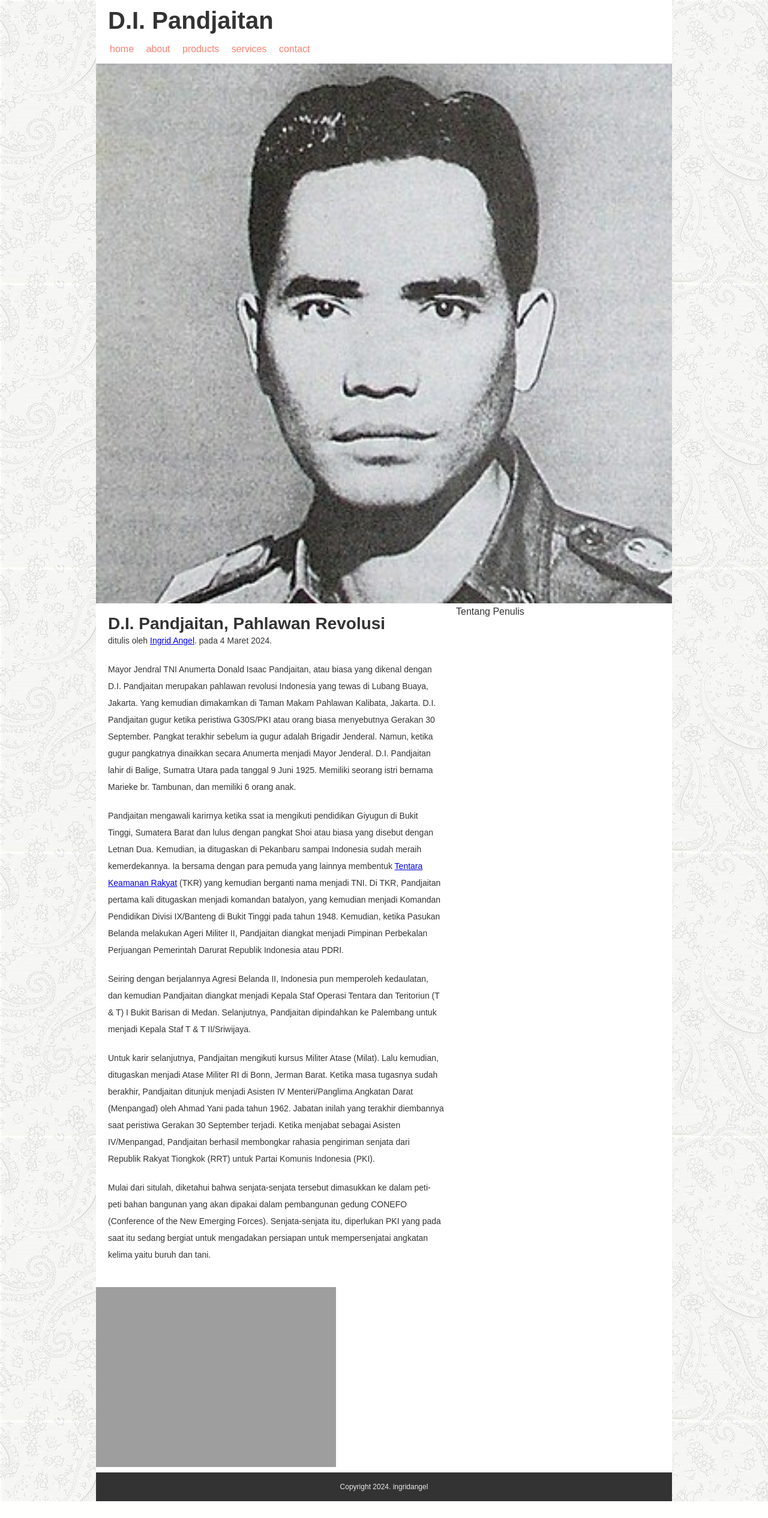
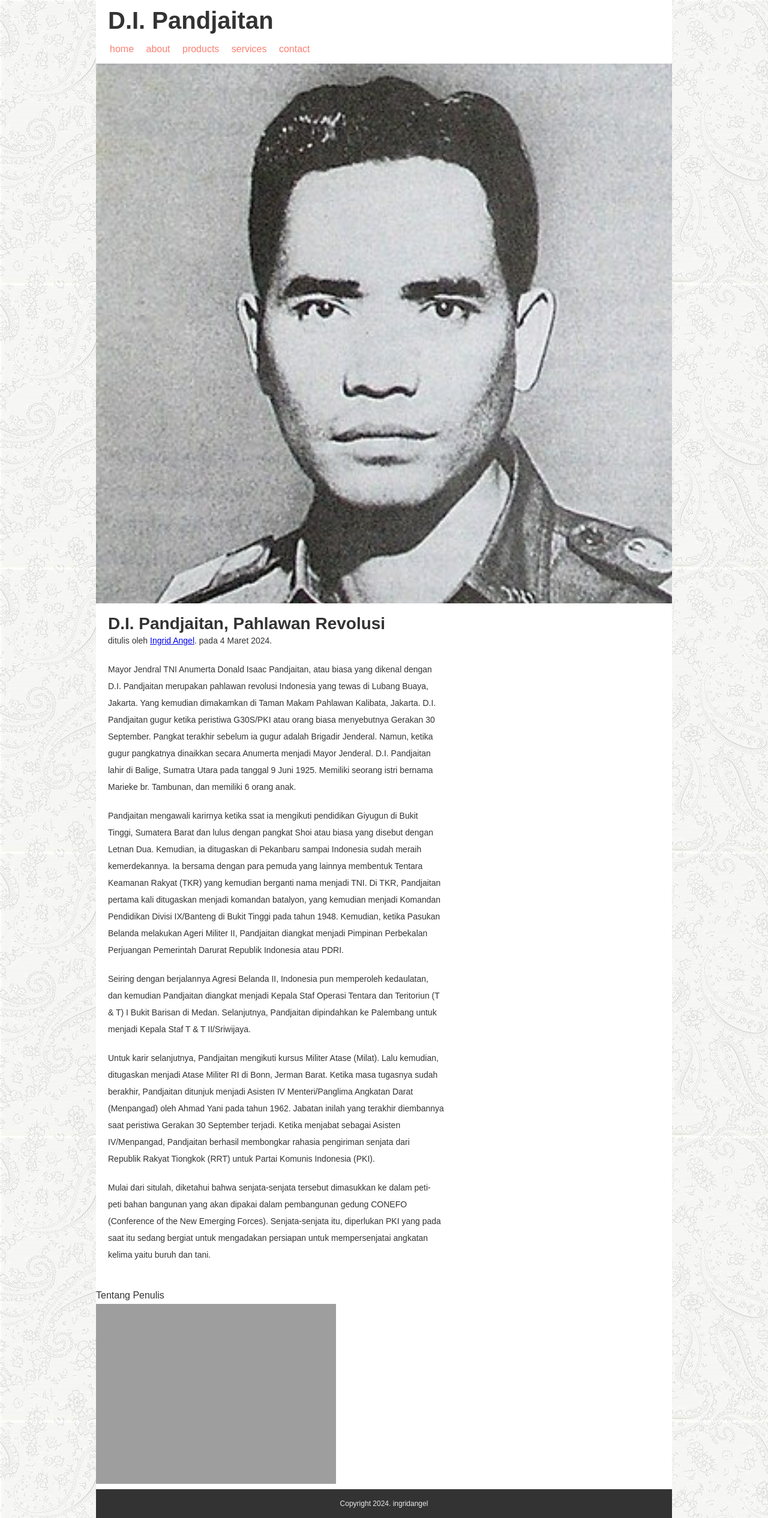
Before and after one commit to IngriddAngell/Platform1, a PHP site: page / in a window 1280 px wide. Shown: the whole page at 60% size. Before the commit the page ends 2503 px from the top, so only its background shows below. Run offline with PHP 8.4, Linux system fonts and the light colour scheme; grey boxes are pictures that could not be loaded.

Commit message:
Menambahkan profile penulis

```diff
--- a/CSS/coba.css
+++ b/CSS/coba.css
@@ -115,6 +115,11 @@ body {
        margin-bottom: 20px;
        font-size: 14px;
 }
+
+/* sidebar */
+.sidebar{
+       width: 300px;
+}
 .footer{
        background-color: #333;
        padding: 10px;
--- a/CSS/index.html
+++ b/CSS/index.html
@@ -27,14 +27,15 @@
                     Namun, ketika gugur pangkatnya dinaikkan secara Anumerta menjadi Mayor Jenderal.
                     D.I. Pandjaitan lahir di Balige, Sumatra Utara pada tanggal 9 Juni 1925.
                     Memiliki seorang istri bernama Marieke br. Tambunan, dan memiliki 6 orang anak.</p>
-                <p>Pandjaitan mengawali karirnya ketika ssat ia mengikuti pendidikan Giyugun di Bukit Tinggi, Sumatera Barat dan lulus dengan pangkat Shoi atau biasa yang disebut dengan Letnan Dua. Kemudian, ia ditugaskan di Pekanbaru sampai Indonesia sudah meraih kemerdekannya. Ia bersama dengan para pemuda yang lainnya membentuk <a href="https://id.wikipedia.org/wiki/Tentara_Keamanan_Rakyat">Tentara Keamanan Rakyat</a> (TKR) yang kemudian berganti nama menjadi TNI. Di TKR, Pandjaitan pertama kali ditugaskan menjadi komandan batalyon, yang kemudian menjadi Komandan Pendidikan Divisi IX/Banteng di Bukit Tinggi pada tahun 1948. Kemudian, ketika Pasukan Belanda melakukan Ageri Militer II, Pandjaitan diangkat menjadi Pimpinan Perbekalan Perjuangan Pemerintah Darurat Republik Indonesia atau PDRI. </p>
+                <p>Pandjaitan mengawali karirnya ketika ssat ia mengikuti pendidikan Giyugun di Bukit Tinggi, Sumatera Barat dan lulus dengan pangkat Shoi atau biasa yang disebut dengan Letnan Dua. Kemudian, ia ditugaskan di Pekanbaru sampai Indonesia sudah meraih kemerdekannya. Ia bersama dengan para pemuda yang lainnya membentuk Tentara Keamanan Rakyat (TKR) yang kemudian berganti nama menjadi TNI. Di TKR, Pandjaitan pertama kali ditugaskan menjadi komandan batalyon, yang kemudian menjadi Komandan Pendidikan Divisi IX/Banteng di Bukit Tinggi pada tahun 1948. Kemudian, ketika Pasukan Belanda melakukan Ageri Militer II, Pandjaitan diangkat menjadi Pimpinan Perbekalan Perjuangan Pemerintah Darurat Republik Indonesia atau PDRI. </p>
                 <p>Seiring dengan berjalannya Agresi Belanda II, Indonesia pun memperoleh kedaulatan, dan kemudian Pandjaitan diangkat menjadi Kepala Staf Operasi Tentara dan Teritoriun (T & T) I Bukit Barisan di Medan. Selanjutnya, Pandjaitan dipindahkan ke Palembang untuk menjadi Kepala Staf T & T II/Sriwijaya.</p>
                 <p>Untuk karir selanjutnya, Pandjaitan mengikuti kursus Militer Atase (Milat). Lalu kemudian, ditugaskan menjadi Atase Militer RI di Bonn, Jerman Barat. Ketika masa tugasnya sudah berakhir, Pandjaitan ditunjuk menjadi Asisten IV Menteri/Panglima Angkatan Darat (Menpangad) oleh Ahmad Yani pada tahun 1962. Jabatan inilah yang terakhir diembannya saat peristiwa Gerakan 30 September terjadi. Ketika menjabat sebagai Asisten IV/Menpangad, Pandjaitan berhasil membongkar rahasia pengiriman senjata dari Republik Rakyat Tiongkok (RRT) untuk Partai Komunis Indonesia (PKI).</p>
                 <p>Mulai dari situlah, diketahui bahwa senjata-senjata tersebut dimasukkan ke dalam peti-peti bahan bangunan yang akan dipakai dalam pembangunan gedung CONEFO (Conference of the New Emerging Forces). Senjata-senjata itu, diperlukan PKI yang pada saat itu sedang bergiat untuk mengadakan persiapan untuk mempersenjatai angkatan kelima yaitu buruh dan tani.</p>
             </div>
             <div class="sidebar">
                 <h3>Tentang Penulis</h3>
-                <img src="img/gambar2.png" alt="ingridangel">
+                <img src="https://prohama.com/wp-content/uploads/2022/01/cat_12_c.png" alt="D.I. Pandjaitan">
+
             </div>
         </div>
         <div class="footer">
--- a/HTML/index.html
+++ b/HTML/index.html
@@ -9,7 +9,7 @@
     <h1>D.I. Pandjaitan</h1>
     <p>Mayor Jendral TNI Anumerta Donald Isaac Pandjaitan, atau biasa yang dikenal dengan D.I. Pandjaitan merupakan pahlawan revolusi Indonesia yang tewas di Lubang Buaya, Jakarta. Yang kemudian di makamkan di Taman Makam Pahlawan Kalibata, Jakarta. D.I. Pandjaitan gugur ketika peristiwa G30S/PKI atau orang biasa menyebutnya <a href="https://id.wikipedia.org/wiki/Gerakan_30_September">Gerakan 30 September.</a></p>
     <p>Pangkat terakhir sebelum ia gugur adalah Brigadir Jenderal. Namun, ketika gugur pangkatnya dinaikkan secara Anumerta menjadi Mayor Jenderal</p>
-    <a href="https://id.wikipedia.org/wiki/D.I._Pandjaitan">
+    <a href="D._I._Pandjaitan.jpg">
         <img src="https://upload.wikimedia.org/wikipedia/commons/thumb/2/2e/D._I._Pandjaitan.jpg/330px-D._I._Pandjaitan.jpg" alt="D.I. Pandjaitan">
     </a>
     <p>Klik <a href="https://id.wikipedia.org/wiki/D.I._Pandjaitan">disini</a> untuk melihat
```
Also changed, not shown: CSS/gambar.png (deleted).
